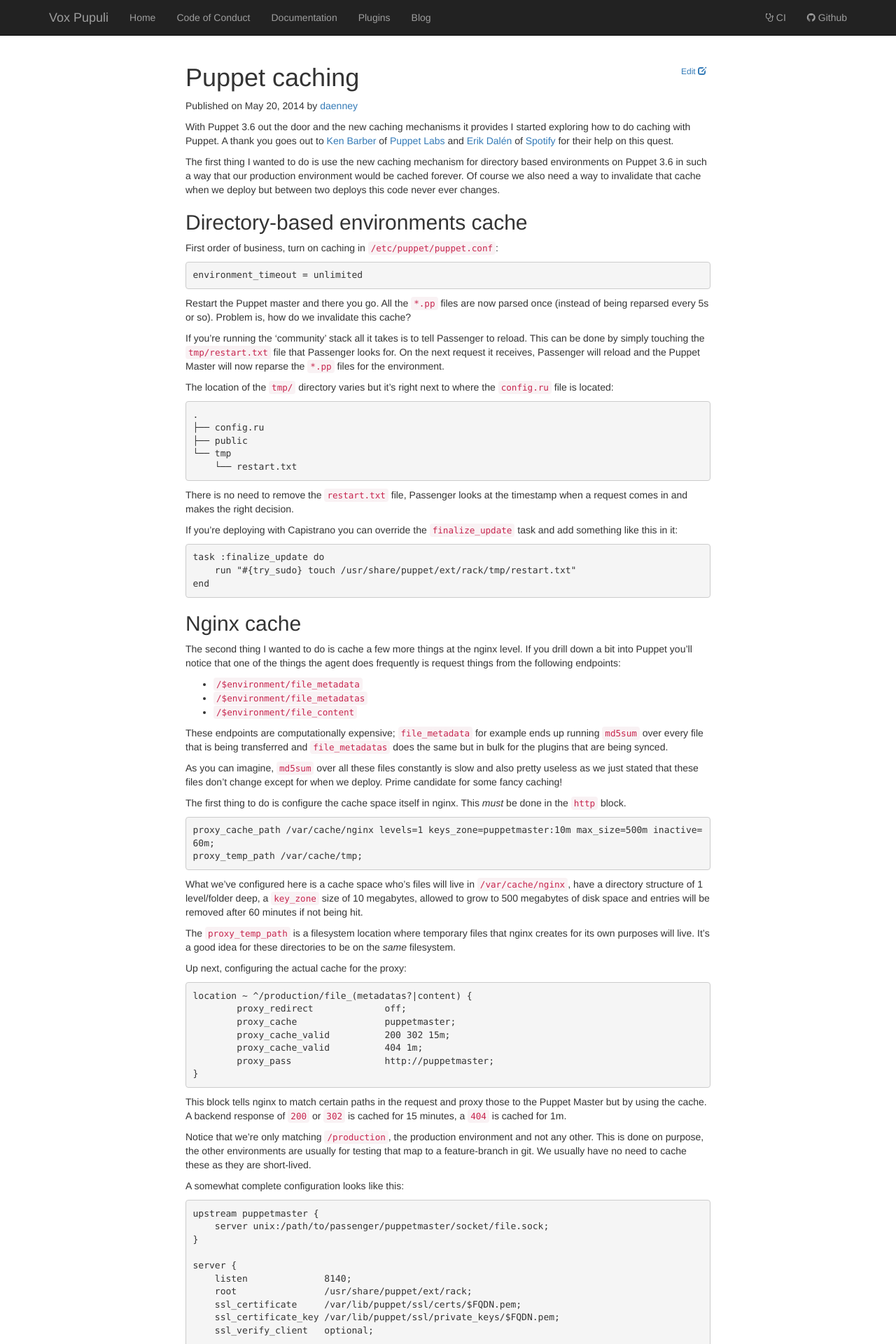
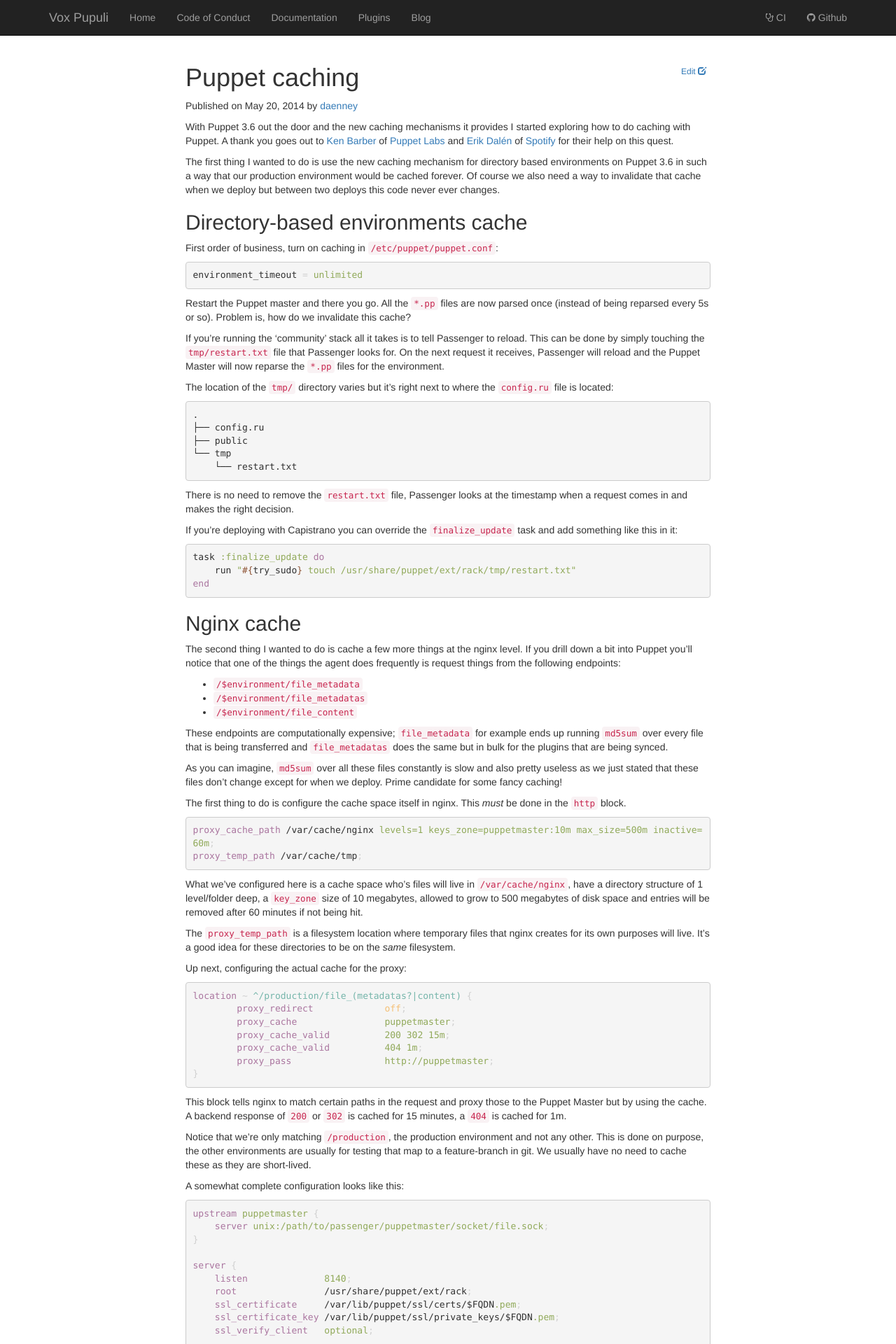
Before and after one commit to voxpupuli/voxpupuli.github.io, a Jekyll site: the page built from _posts/2014-05-20-puppet-caching.md, in a window 1280 px wide. Shown: the top 1920 px of the page at 70% size. Built offline with Jekyll 4.4.1, drawn with Linux system fonts in a browser that asks for light colours; nearby versions of some CDN libraries.

Commit message:
Syntax highlighting and Jekyll 3 changes

```diff
--- a/_config.yml
+++ b/_config.yml
@@ -16,6 +16,7 @@
 kramdown:
   hard_wrap: false
   input: GFM
+  syntax_highlighter: rouge
 
 
 navigation:
--- a/_includes/head.html
+++ b/_includes/head.html
@@ -15,5 +15,6 @@
     <link rel="stylesheet" href="https://cdnjs.cloudflare.com/ajax/libs/bootstrap-material-design/0.5.7/css/bootstrap-material-design.min.css">
     <link rel="stylesheet" href="https://cdnjs.cloudflare.com/ajax/libs/bootstrap-material-design/0.5.7/css/ripples.min.css">
     <link rel="stylesheet" href="https://maxcdn.bootstrapcdn.com/font-awesome/4.5.0/css/font-awesome.min.css">
+    <link rel="stylesheet" href="{{site.url}}/static/css/syntax.css">
     <link rel="canonical" href="{{ page.url | replace:'index.html','' | prepend: site.baseurl | prepend: site.url }}">
 </head>
--- /dev/null
+++ b/static/css/syntax.css
@@ -0,0 +1,77 @@
+.highlight table td { padding: 5px; }
+.highlight table pre { margin: 0; }
+.highlight, .highlight .w {
+  color: #303030;
+}
+.highlight .err {
+  color: #151515;
+  background-color: #ac4142;
+}
+.highlight .c, .highlight .cd, .highlight .cm, .highlight .c1, .highlight .cs {
+  color: #505050;
+}
+.highlight .cp {
+  color: #f4bf75;
+}
+.highlight .nt {
+  color: #f4bf75;
+}
+.highlight .o, .highlight .ow {
+  color: #d0d0d0;
+}
+.highlight .p, .highlight .pi {
+  color: #d0d0d0;
+}
+.highlight .gi {
+  color: #90a959;
+}
+.highlight .gd {
+  color: #ac4142;
+}
+.highlight .gh {
+  color: #6a9fb5;
+  background-color: #151515;
+  font-weight: bold;
+}
+.highlight .k, .highlight .kn, .highlight .kp, .highlight .kr, .highlight .kv {
+  color: #aa759f;
+}
+.highlight .kc {
+  color: #d28445;
+}
+.highlight .kt {
+  color: #d28445;
+}
+.highlight .kd {
+  color: #d28445;
+}
+.highlight .s, .highlight .sb, .highlight .sc, .highlight .sd, .highlight .s2, .highlight .sh, .highlight .sx, .highlight .s1 {
+  color: #90a959;
+}
+.highlight .sr {
+  color: #75b5aa;
+}
+.highlight .si {
+  color: #8f5536;
+}
+.highlight .se {
+  color: #8f5536;
+}
+.highlight .nn {
+  color: #f4bf75;
+}
+.highlight .nc {
+  color: #f4bf75;
+}
+.highlight .no {
+  color: #f4bf75;
+}
+.highlight .na {
+  color: #6a9fb5;
+}
+.highlight .m, .highlight .mf, .highlight .mh, .highlight .mi, .highlight .il, .highlight .mo, .highlight .mb, .highlight .mx {
+  color: #90a959;
+}
+.highlight .ss {
+  color: #90a959;
+}
```
